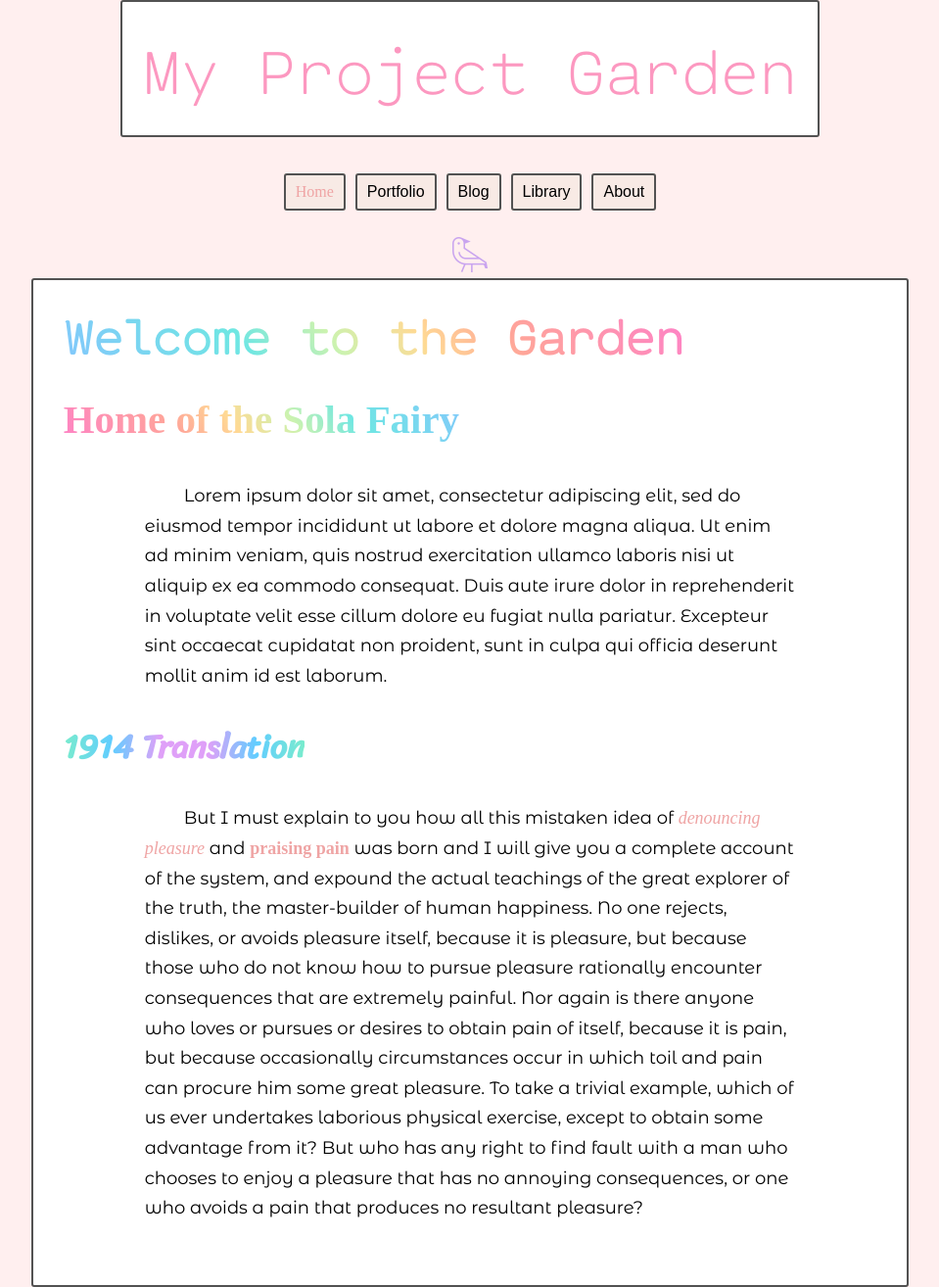
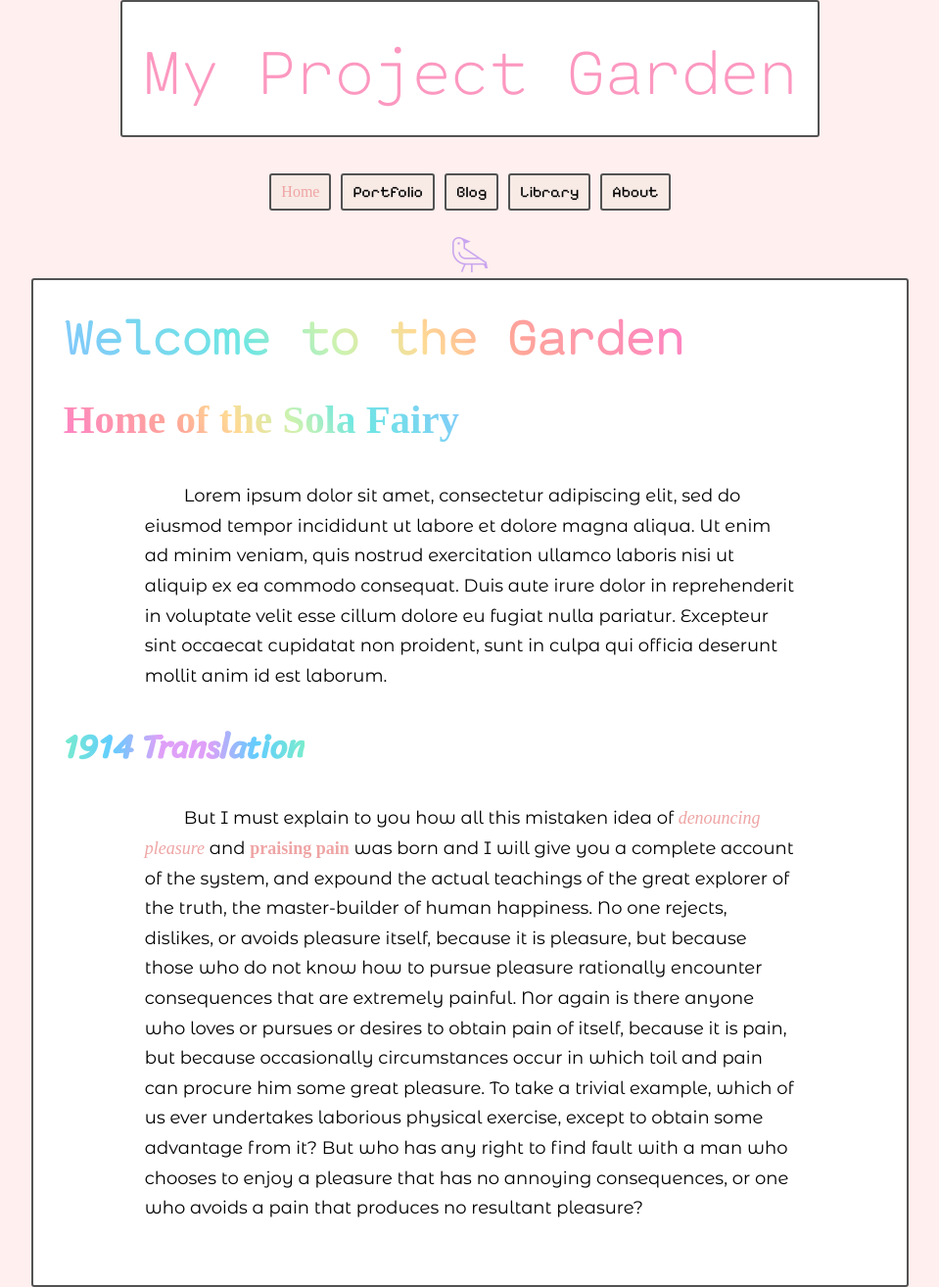
Before and after one commit to sola-fairy/sola-fairy.garden, a Jekyll site: the page built from index.markdown, in a window 1280 px wide. Shown: the whole page at 98% size, without its empty margins (160-1119 px from the left). Built offline with Jekyll 4.4.1, drawn with Linux system fonts in a browser that asks for light colours; some web fonts are replaced.

Commit message:
pixelify

```diff
--- a/_layouts/wrapper.html
+++ b/_layouts/wrapper.html
@@ -1,17 +1,29 @@
 <html lang="en">
-<head>
-    <meta charset="UTF-8">
-    <meta name="viewport" content="width=device-width, initial-scale=1.0">
-    <link rel="stylesheet" href="/assets/style.css">
-    <link rel="preconnect" href="https://fonts.googleapis.com">
-    <link rel="preconnect" href="https://fonts.gstatic.com" crossorigin>
-    <link href="https://fonts.googleapis.com/css2?family=Material+Symbols+Outlined&icon_names=favorite,home,potted_plant,raven,search,sentiment_neutral,sentiment_very_dissatisfied,sentiment_very_satisfied,settings&display=block" rel="stylesheet" />
-    <link href="https://fonts.googleapis.com/css2?family=Emilys+Candy&family=LXGW+WenKai+Mono+TC:wght@300;400;700&family=Major+Mono+Display&family=PT+Mono&family=Sriracha&display=swap" rel="stylesheet">
-    <link href="https://fonts.googleapis.com/css2?family=Montserrat+Alternates:ital,wght@0,300;0,400;0,500;0,600;0,700;1,300;1,400;1,500;1,600;1,700&display=swap" rel="stylesheet">
+  <head>
+    <meta charset="UTF-8" />
+    <meta name="viewport" content="width=device-width, initial-scale=1.0" />
+    <link rel="stylesheet" href="/assets/style.css" />
+    <link rel="preconnect" href="https://fonts.googleapis.com" />
+    <link rel="preconnect" href="https://fonts.gstatic.com" crossorigin />
+    <link
+      href="https://fonts.googleapis.com/css2?family=Material+Symbols+Outlined&icon_names=favorite,home,potted_plant,raven,search,sentiment_neutral,sentiment_very_dissatisfied,sentiment_very_satisfied,settings&display=block"
+      rel="stylesheet"
+    />
+    <link
+      href="https://fonts.googleapis.com/css2?family=Emilys+Candy&family=LXGW+WenKai+Mono+TC:wght@300;400;700&family=Major+Mono+Display&family=PT+Mono&family=Sriracha&display=swap"
+      rel="stylesheet"
+    />
+    <link
+      href="https://fonts.googleapis.com/css2?family=Montserrat+Alternates:ital,wght@0,300;0,400;0,500;0,600;0,700;1,300;1,400;1,500;1,600;1,700&display=swap"
+      rel="stylesheet"
+    />
+    <link
+      href="https://fonts.googleapis.com/css2?family=Jersey+10&family=Pixelify+Sans:wght@400..700&display=swap"
+      rel="stylesheet"
+    />
     <title>{{ site.title }}</title>
-</head>
-<body>
-  {% include header.html %}
-    {{ content }}
-</body>
+  </head>
+  <body>
+    {% include header.html %} {{ content }}
+  </body>
 </html>
```
